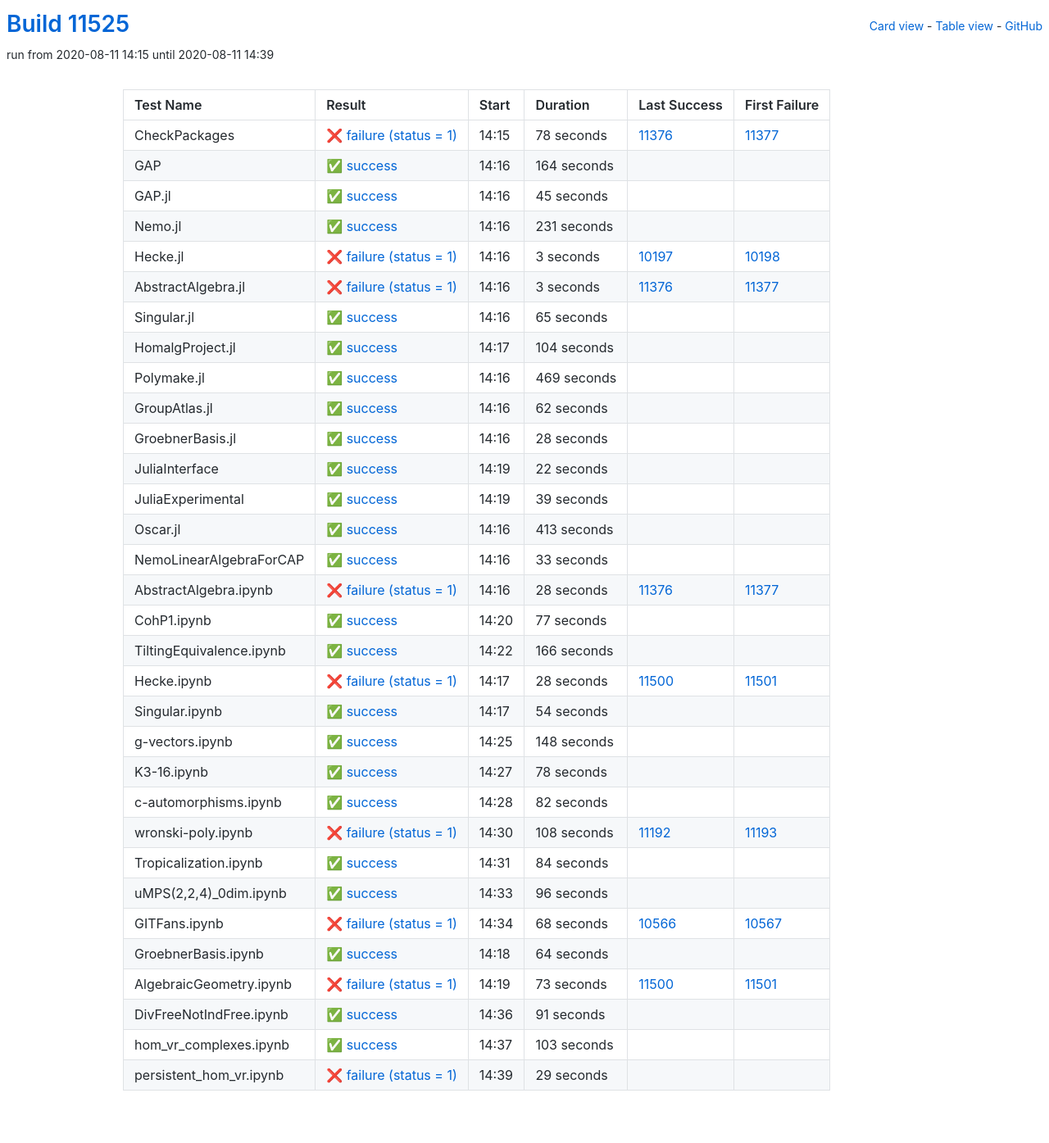
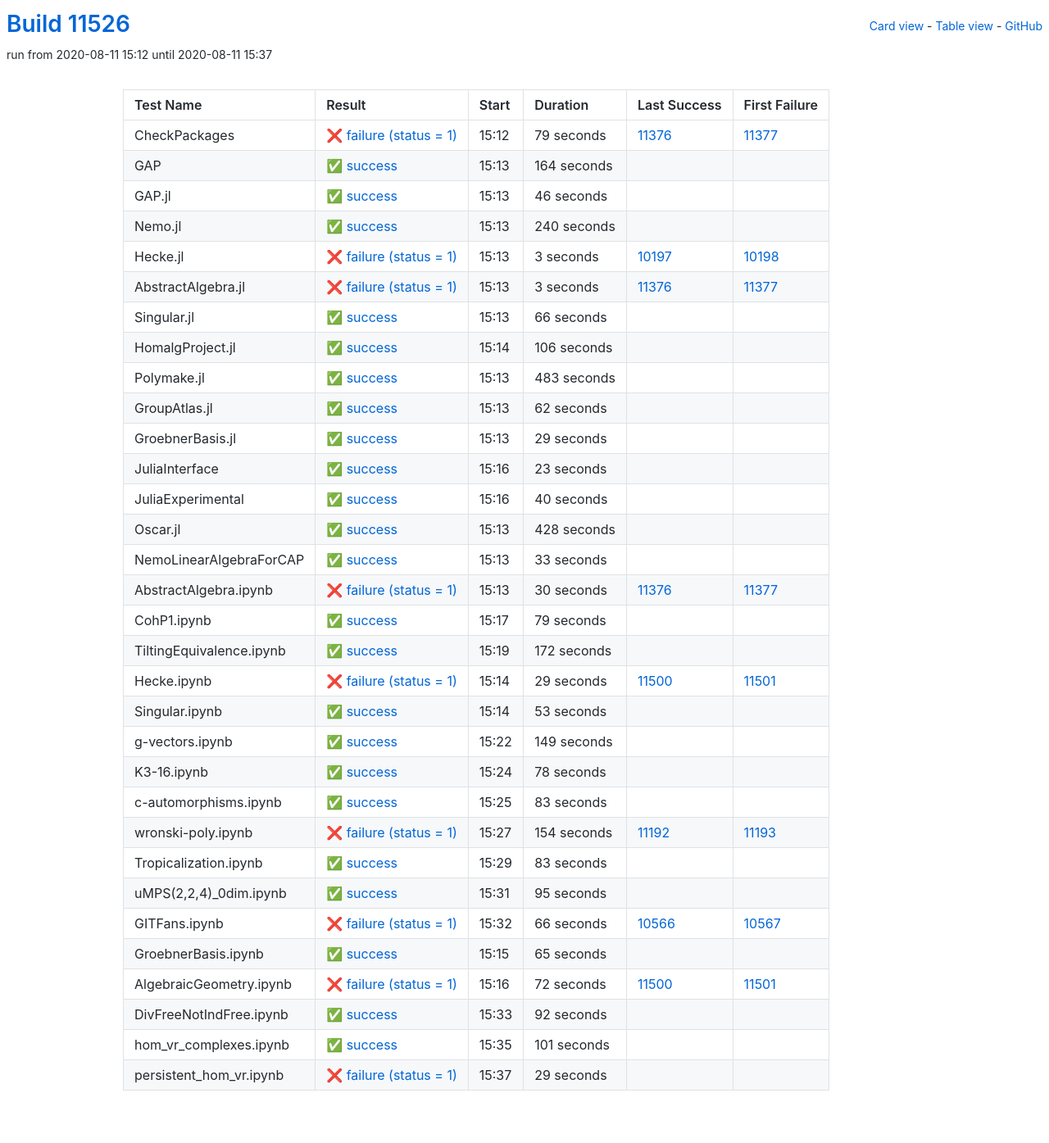
Before and after one commit to oscar-system/oscar-ci-status, a Jekyll site: the page built from table.html, in a window 1280 px wide. Shown: the whole page at 82% size. Built offline with Jekyll 4.4.1, drawn with Linux system fonts in a browser that asks for light colours.

Commit message:
Build #11526

```diff
--- a/_data/ci.yml
+++ b/_data/ci.yml
@@ -1,6 +1,6 @@
 ---
-build: 11525
-build_url: https://oscarci.mathematik.uni-kl.de/job/oscar/11525/
+build: 11526
+build_url: https://oscarci.mathematik.uni-kl.de/job/oscar/11526/
 job: oscar
 organization: oscar-system
 repo: oscar-ci-status
@@ -8,20 +8,20 @@
 tests:
 - name: CheckPackages
   id: checkpackages
-  log: https://oscarci.mathematik.uni-kl.de/job/oscar/11525/artifact/logs/build-11525/CheckPackages.log
-  start: 2020-08-11 14:15
+  log: https://oscarci.mathematik.uni-kl.de/job/oscar/11526/artifact/logs/build-11526/CheckPackages.log
+  start: 2020-08-11 15:12
   success: false
   exitcode: 1
   status: failure
-  duration: 78
+  duration: 79
   last_success: 11376
   last_success_url: https://oscarci.mathematik.uni-kl.de/job/oscar/11376/
   first_failure: 11377
   first_failure_url: https://oscarci.mathematik.uni-kl.de/job/oscar/11377/
 - name: GAP
   id: gap
-  log: https://oscarci.mathematik.uni-kl.de/job/oscar/11525/artifact/logs/build-11525/GAP.log
-  start: 2020-08-11 14:16
+  log: https://oscarci.mathematik.uni-kl.de/job/oscar/11526/artifact/logs/build-11526/GAP.log
+  start: 2020-08-11 15:13
   success: true
   exitcode: 0
   status: success
@@ -32,32 +32,32 @@
   first_failure_url:
 - name: GAP.jl
   id: gap-jl
-  log: https://oscarci.mathematik.uni-kl.de/job/oscar/11525/artifact/logs/build-11525/GAP.jl.log
-  start: 2020-08-11 14:16
+  log: https://oscarci.mathematik.uni-kl.de/job/oscar/11526/artifact/logs/build-11526/GAP.jl.log
+  start: 2020-08-11 15:13
   success: true
   exitcode: 0
   status: success
-  duration: 45
+  duration: 46
   last_success: false
   last_success_url:
   first_failure: false
   first_failure_url:
 - name: Nemo.jl
   id: nemo-jl
-  log: https://oscarci.mathematik.uni-kl.de/job/oscar/11525/artifact/logs/build-11525/Nemo.jl.log
-  start: 2020-08-11 14:16
+  log: https://oscarci.mathematik.uni-kl.de/job/oscar/11526/artifact/logs/build-11526/Nemo.jl.log
+  start: 2020-08-11 15:13
   success: true
   exitcode: 0
   status: success
-  duration: 231
+  duration: 240
   last_success: false
   last_success_url:
   first_failure: false
   first_failure_url:
 - name: Hecke.jl
   id: hecke-jl
-  log: https://oscarci.mathematik.uni-kl.de/job/oscar/11525/artifact/logs/build-11525/Hecke.jl.log
-  start: 2020-08-11 14:16
+  log: https://oscarci.mathematik.uni-kl.de/job/oscar/11526/artifact/logs/build-11526/Hecke.jl.log
+  start: 2020-08-11 15:13
   success: false
   exitcode: 1
   status: failure
@@ -68,8 +68,8 @@
   first_failure_url: https://oscarci.mathematik.uni-kl.de/job/oscar/10198/
 - name: AbstractAlgebra.jl
   id: abstractalgebra-jl
-  log: https://oscarci.mathematik.uni-kl.de/job/oscar/11525/artifact/logs/build-11525/AbstractAlgebra.jl.log
-  start: 2020-08-11 14:16
+  log: https://oscarci.mathematik.uni-kl.de/job/oscar/11526/artifact/logs/build-11526/AbstractAlgebra.jl.log
+  start: 2020-08-11 15:13
   success: false
   exitcode: 1
   status: failure
@@ -80,44 +80,44 @@
   first_failure_url: https://oscarci.mathematik.uni-kl.de/job/oscar/11377/
 - name: Singular.jl
   id: singular-jl
-  log: https://oscarci.mathematik.uni-kl.de/job/oscar/11525/artifact/logs/build-11525/Singular.jl.log
-  start: 2020-08-11 14:16
+  log: https://oscarci.mathematik.uni-kl.de/job/oscar/11526/artifact/logs/build-11526/Singular.jl.log
+  start: 2020-08-11 15:13
   success: true
   exitcode: 0
   status: success
-  duration: 65
+  duration: 66
   last_success: false
   last_success_url:
   first_failure: false
   first_failure_url:
 - name: HomalgProject.jl
   id: homalgproject-jl
-  log: https://oscarci.mathematik.uni-kl.de/job/oscar/11525/artifact/logs/build-11525/HomalgProject.jl.log
-  start: 2020-08-11 14:17
+  log: https://oscarci.mathematik.uni-kl.de/job/oscar/11526/artifact/logs/build-11526/HomalgProject.jl.log
+  start: 2020-08-11 15:14
   success: true
   exitcode: 0
   status: success
-  duration: 104
+  duration: 106
   last_success: false
   last_success_url:
   first_failure: false
   first_failure_url:
 - name: Polymake.jl
   id: polymake-jl
-  log: https://oscarci.mathematik.uni-kl.de/job/oscar/11525/artifact/logs/build-11525/Polymake.jl.log
-  start: 2020-08-11 14:16
+  log: https://oscarci.mathematik.uni-kl.de/job/oscar/11526/artifact/logs/build-11526/Polymake.jl.log
+  start: 2020-08-11 15:13
   success: true
   exitcode: 0
   status: success
-  duration: 469
+  duration: 483
   last_success: false
   last_success_url:
   first_failure: false
   first_failure_url:
 - name: GroupAtlas.jl
   id: groupatlas-jl
-  log: https://oscarci.mathematik.uni-kl.de/job/oscar/11525/artifact/logs/build-11525/GroupAtlas.jl.log
-  start: 2020-08-11 14:16
+  log: https://oscarci.mathematik.uni-kl.de/job/oscar/11526/artifact/logs/build-11526/GroupAtlas.jl.log
+  start: 2020-08-11 15:13
   success: true
   exitcode: 0
   status: success
@@ -128,56 +128,56 @@
   first_failure_url:
 - name: GroebnerBasis.jl
   id: groebnerbasis-jl
-  log: https://oscarci.mathematik.uni-kl.de/job/oscar/11525/artifact/logs/build-11525/GroebnerBasis.jl.log
-  start: 2020-08-11 14:16
+  log: https://oscarci.mathematik.uni-kl.de/job/oscar/11526/artifact/logs/build-11526/GroebnerBasis.jl.log
+  start: 2020-08-11 15:13
   success: true
   exitcode: 0
   status: success
-  duration: 28
+  duration: 29
   last_success: false
   last_success_url:
   first_failure: false
   first_failure_url:
 - name: JuliaInterface
   id: juliainterface
-  log: https://oscarci.mathematik.uni-kl.de/job/oscar/11525/artifact/logs/build-11525/JuliaInterface.log
-  start: 2020-08-11 14:19
+  log: https://oscarci.mathematik.uni-kl.de/job/oscar/11526/artifact/logs/build-11526/JuliaInterface.log
+  start: 2020-08-11 15:16
   success: true
   exitcode: 0
   status: success
-  duration: 22
+  duration: 23
   last_success: false
   last_success_url:
   first_failure: false
   first_failure_url:
 - name: JuliaExperimental
   id: juliaexperimental
-  log: https://oscarci.mathematik.uni-kl.de/job/oscar/11525/artifact/logs/build-11525/JuliaExperimental.log
-  start: 2020-08-11 14:19
+  log: https://oscarci.mathematik.uni-kl.de/job/oscar/11526/artifact/logs/build-11526/JuliaExperimental.log
+  start: 2020-08-11 15:16
   success: true
   exitcode: 0
   status: success
-  duration: 39
+  duration: 40
   last_success: false
   last_success_url:
   first_failure: false
   first_failure_url:
 - name: Oscar.jl
   id: oscar-jl
-  log: https://oscarci.mathematik.uni-kl.de/job/oscar/11525/artifact/logs/build-11525/Oscar.jl.log
-  start: 2020-08-11 14:16
+  log: https://oscarci.mathematik.uni-kl.de/job/oscar/11526/artifact/logs/build-11526/Oscar.jl.log
+  start: 2020-08-11 15:13
   success: true
   exitcode: 0
   status: success
-  duration: 413
+  duration: 428
   last_success: false
   last_success_url:
   first_failure: false
   first_failure_url:
 - name: NemoLinearAlgebraForCAP
   id: nemolinearalgebraforcap
-  log: https://oscarci.mathematik.uni-kl.de/job/oscar/11525/artifact/logs/build-11525/NemoLinearAlgebraForCAP.log
-  start: 2020-08-11 14:16
+  log: https://oscarci.mathematik.uni-kl.de/job/oscar/11526/artifact/logs/build-11526/NemoLinearAlgebraForCAP.log
+  start: 2020-08-11 15:13
   success: true
   exitcode: 0
   status: success
@@ -188,80 +188,80 @@
   first_failure_url:
 - name: AbstractAlgebra.ipynb
   id: abstractalgebra-ipynb
-  log: https://oscarci.mathematik.uni-kl.de/job/oscar/11525/artifact/logs/build-11525/AbstractAlgebra.ipynb.log
-  start: 2020-08-11 14:16
+  log: https://oscarci.mathematik.uni-kl.de/job/oscar/11526/artifact/logs/build-11526/AbstractAlgebra.ipynb.log
+  start: 2020-08-11 15:13
   success: false
   exitcode: 1
   status: failure
-  duration: 28
+  duration: 30
   last_success: 11376
   last_success_url: https://oscarci.mathematik.uni-kl.de/job/oscar/11376/
   first_failure: 11377
   first_failure_url: https://oscarci.mathematik.uni-kl.de/job/oscar/11377/
 - name: CohP1.ipynb
   id: cohp1-ipynb
-  log: https://oscarci.mathematik.uni-kl.de/job/oscar/11525/artifact/logs/build-11525/CohP1.ipynb.log
-  start: 2020-08-11 14:20
+  log: https://oscarci.mathematik.uni-kl.de/job/oscar/11526/artifact/logs/build-11526/CohP1.ipynb.log
+  start: 2020-08-11 15:17
   success: true
   exitcode: 0
   status: success
-  duration: 77
+  duration: 79
   last_success: false
   last_success_url:
   first_failure: false
   first_failure_url:
 - name: TiltingEquivalence.ipynb
   id: tiltingequivalence-ipynb
-  log: https://oscarci.mathematik.uni-kl.de/job/oscar/11525/artifact/logs/build-11525/TiltingEquivalence.ipynb.log
-  start: 2020-08-11 14:22
+  log: https://oscarci.mathematik.uni-kl.de/job/oscar/11526/artifact/logs/build-11526/TiltingEquivalence.ipynb.log
+  start: 2020-08-11 15:19
   success: true
   exitcode: 0
   status: success
-  duration: 166
+  duration: 172
   last_success: false
   last_success_url:
   first_failure: false
   first_failure_url:
 - name: Hecke.ipynb
   id: hecke-ipynb
-  log: https://oscarci.mathematik.uni-kl.de/job/oscar/11525/artifact/logs/build-11525/Hecke.ipynb.log
-  start: 2020-08-11 14:17
+  log: https://oscarci.mathematik.uni-kl.de/job/oscar/11526/artifact/logs/build-11526/Hecke.ipynb.log
+  start: 2020-08-11 15:14
   success: false
   exitcode: 1
   status: failure
-  duration: 28
+  duration: 29
   last_success: 11500
   last_success_url: https://oscarci.mathematik.uni-kl.de/job/oscar/11500/
   first_failure: 11501
   first_failure_url: https://oscarci.mathematik.uni-kl.de/job/oscar/11501/
 - name: Singular.ipynb
   id: singular-ipynb
-  log: https://oscarci.mathematik.uni-kl.de/job/oscar/11525/artifact/logs/build-11525/Singular.ipynb.log
-  start: 2020-08-11 14:17
+  log: https://oscarci.mathematik.uni-kl.de/job/oscar/11526/artifact/logs/build-11526/Singular.ipynb.log
+  start: 2020-08-11 15:14
   success: true
   exitcode: 0
   status: success
-  duration: 54
+  duration: 53
   last_success: false
   last_success_url:
   first_failure: false
   first_failure_url:
 - name: g-vectors.ipynb
   id: g-vectors-ipynb
-  log: https://oscarci.mathematik.uni-kl.de/job/oscar/11525/artifact/logs/build-11525/g-vectors.ipynb.log
-  start: 2020-08-11 14:25
+  log: https://oscarci.mathematik.uni-kl.de/job/oscar/11526/artifact/logs/build-11526/g-vectors.ipynb.log
+  start: 2020-08-11 15:22
   success: true
   exitcode: 0
   status: success
-  duration: 148
+  duration: 149
   last_success: false
   last_success_url:
   first_failure: false
   first_failure_url:
 - name: K3-16.ipynb
   id: k3-16-ipynb
-  log: https://oscarci.mathematik.uni-kl.de/job/oscar/11525/artifact/logs/build-11525/K3-16.ipynb.log
-  start: 2020-08-11 14:27
+  log: https://oscarci.mathematik.uni-kl.de/job/oscar/11526/artifact/logs/build-11526/K3-16.ipynb.log
+  start: 2020-08-11 15:24
   success: true
   exitcode: 0
   status: success
@@ -272,116 +272,116 @@
   first_failure_url:
 - name: c-automorphisms.ipynb
   id: c-automorphisms-ipynb
-  log: https://oscarci.mathematik.uni-kl.de/job/oscar/11525/artifact/logs/build-11525/c-automorphisms.ipynb.log
-  start: 2020-08-11 14:28
+  log: https://oscarci.mathematik.uni-kl.de/job/oscar/11526/artifact/logs/build-11526/c-automorphisms.ipynb.log
+  start: 2020-08-11 15:25
   success: true
   exitcode: 0
   status: success
-  duration: 82
+  duration: 83
   last_success: false
   last_success_url:
   first_failure: false
   first_failure_url:
 - name: wronski-poly.ipynb
   id: wronski-poly-ipynb
-  log: https://oscarci.mathematik.uni-kl.de/job/oscar/11525/artifact/logs/build-11525/wronski-poly.ipynb.log
-  start: 2020-08-11 14:30
+  log: https://oscarci.mathematik.uni-kl.de/job/oscar/11526/artifact/logs/build-11526/wronski-poly.ipynb.log
+  start: 2020-08-11 15:27
   success: false
   exitcode: 1
   status: failure
-  duration: 108
+  duration: 154
   last_success: 11192
   last_success_url: https://oscarci.mathematik.uni-kl.de/job/oscar/11192/
   first_failure: 11193
   first_failure_url: https://oscarci.mathematik.uni-kl.de/job/oscar/11193/
 - name: Tropicalization.ipynb
   id: tropicalization-ipynb
-  log: https://oscarci.mathematik.uni-kl.de/job/oscar/11525/artifact/logs/build-11525/Tropicalization.ipynb.log
-  start: 2020-08-11 14:31
+  log: https://oscarci.mathematik.uni-kl.de/job/oscar/11526/artifact/logs/build-11526/Tropicalization.ipynb.log
+  start: 2020-08-11 15:29
   success: true
   exitcode: 0
   status: success
-  duration: 84
+  duration: 83
   last_success: false
   last_success_url:
   first_failure: false
   first_failure_url:
 - name: uMPS(2,2,4)_0dim.ipynb
   id: umps-2-2-4-0dim-ipynb
-  log: https://oscarci.mathematik.uni-kl.de/job/oscar/11525/artifact/logs/build-11525/uMPS-2-2-4-_0dim.ipynb.log
-  start: 2020-08-11 14:33
+  log: https://oscarci.mathematik.uni-kl.de/job/oscar/11526/artifact/logs/build-11526/uMPS-2-2-4-_0dim.ipynb.log
+  start: 2020-08-11 15:31
   success: true
   exitcode: 0
   status: success
-  duration: 96
+  duration: 95
   last_success: false
   last_success_url:
   first_failure: false
   first_failure_url:
 - name: GITFans.ipynb
   id: gitfans-ipynb
-  log: https://oscarci.mathematik.uni-kl.de/job/oscar/11525/artifact/logs/build-11525/GITFans.ipynb.log
-  start: 2020-08-11 14:34
+  log: https://oscarci.mathematik.uni-kl.de/job/oscar/11526/artifact/logs/build-11526/GITFans.ipynb.log
+  start: 2020-08-11 15:32
   success: false
   exitcode: 1
   status: failure
-  duration: 68
+  duration: 66
   last_success: 10566
   last_success_url: https://oscarci.mathematik.uni-kl.de/job/oscar/10566/
   first_failure: 10567
   first_failure_url: https://oscarci.mathematik.uni-kl.de/job/oscar/10567/
 - name: GroebnerBasis.ipynb
   id: groebnerbasis-ipynb
-  log: https://oscarci.mathematik.uni-kl.de/job/oscar/11525/artifact/logs/build-11525/GroebnerBasis.ipynb.log
-  start: 2020-08-11 14:18
+  log: https://oscarci.mathematik.uni-kl.de/job/oscar/11526/artifact/logs/build-11526/GroebnerBasis.ipynb.log
+  start: 2020-08-11 15:15
   success: true
   exitcode: 0
   status: success
-  duration: 64
+  duration: 65
   last_success: false
   last_success_url:
   first_failure: false
   first_failure_url:
 - name: AlgebraicGeometry.ipynb
   id: algebraicgeometry-ipynb
-  log: https://oscarci.mathematik.uni-kl.de/job/oscar/11525/artifact/logs/build-11525/AlgebraicGeometry.ipynb.log
-  start: 2020-08-11 14:19
+  log: https://oscarci.mathematik.uni-kl.de/job/oscar/11526/artifact/logs/build-11526/AlgebraicGeometry.ipynb.log
+  start: 2020-08-11 15:16
   success: false
   exitcode: 1
   status: failure
-  duration: 73
+  duration: 72
   last_success: 11500
   last_success_url: https://oscarci.mathematik.uni-kl.de/job/oscar/11500/
   first_failure: 11501
   first_failure_url: https://oscarci.mathematik.uni-kl.de/job/oscar/11501/
 - name: DivFreeNotIndFree.ipynb
   id: divfreenotindfree-ipynb
-  log: https://oscarci.mathematik.uni-kl.de/job/oscar/11525/artifact/logs/build-11525/DivFreeNotIndFree.ipynb.log
-  start: 2020-08-11 14:36
+  log: https://oscarci.mathematik.uni-kl.de/job/oscar/11526/artifact/logs/build-11526/DivFreeNotIndFree.ipynb.log
+  start: 2020-08-11 15:33
   success: true
   exitcode: 0
   status: success
-  duration: 91
+  duration: 92
   last_success: false
   last_success_url:
   first_failure: false
   first_failure_url:
 - name: hom_vr_complexes.ipynb
   id: hom-vr-complexes-ipynb
-  log: https://oscarci.mathematik.uni-kl.de/job/oscar/11525/artifact/logs/build-11525/hom_vr_complexes.ipynb.log
-  start: 2020-08-11 14:37
+  log: https://oscarci.mathematik.uni-kl.de/job/oscar/11526/artifact/logs/build-11526/hom_vr_complexes.ipynb.log
+  start: 2020-08-11 15:35
   success: true
   exitcode: 0
   status: success
-  duration: 103
+  duration: 101
   last_success: false
   last_success_url:
   first_failure: false
   first_failure_url:
 - name: persistent_hom_vr.ipynb
   id: persistent-hom-vr-ipynb
-  log: https://oscarci.mathematik.uni-kl.de/job/oscar/11525/artifact/logs/build-11525/persistent_hom_vr.ipynb.log
-  start: 2020-08-11 14:39
+  log: https://oscarci.mathematik.uni-kl.de/job/oscar/11526/artifact/logs/build-11526/persistent_hom_vr.ipynb.log
+  start: 2020-08-11 15:37
   success: false
   exitcode: 1
   status: failure
```
Also changed, not shown: README.md.
